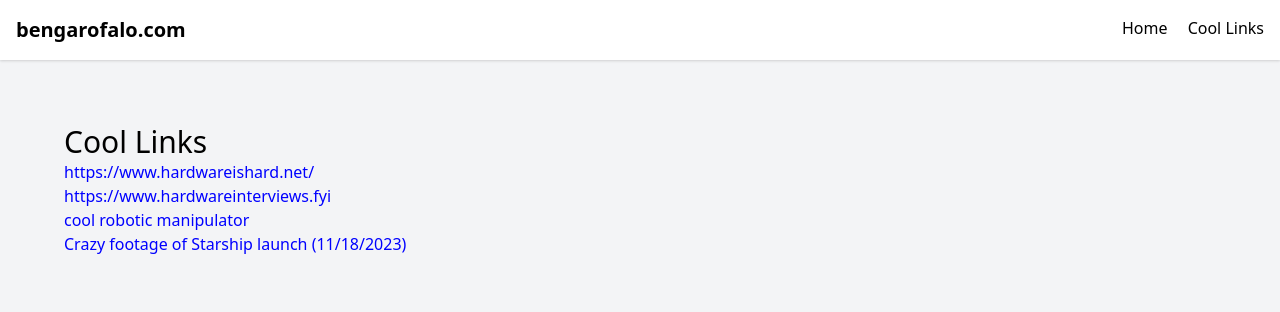
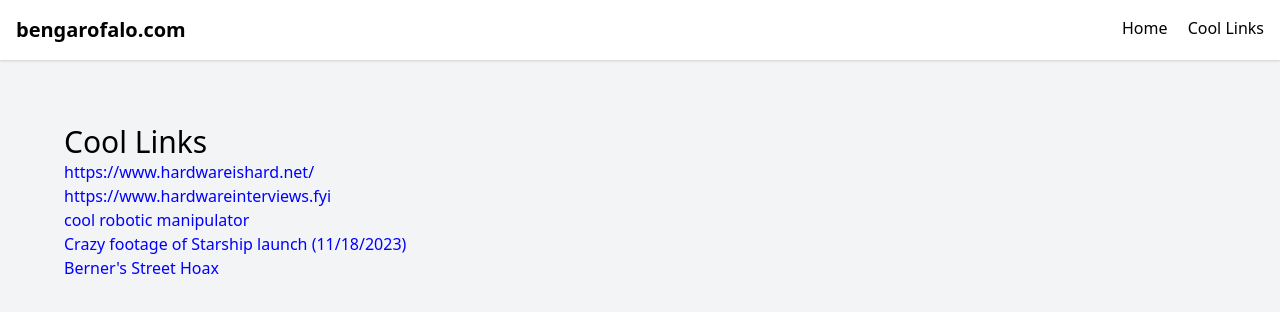
Before and after one commit to Ben8176/Ben8176.github.io, a website: page coollinks.html in a window 1280 px wide. Shown: the top 312 px of the page. Drawn offline with nearby package versions, Linux system fonts and the light colour scheme.

Commit message:
Berners Street Hoax

```diff
--- a/coollinks.html
+++ b/coollinks.html
@@ -33,6 +33,8 @@
             <br />
             <a href="https://youtu.be/Iv5AMNYGql4?t=245">Crazy footage of Starship launch (11/18/2023)</a>
             <br />
+            <a href="https://en.wikipedia.org/wiki/Berners_Street_hoax">Berner's Street Hoax</a>
+            <br />
         </div>
   </body>
 </html>
```
